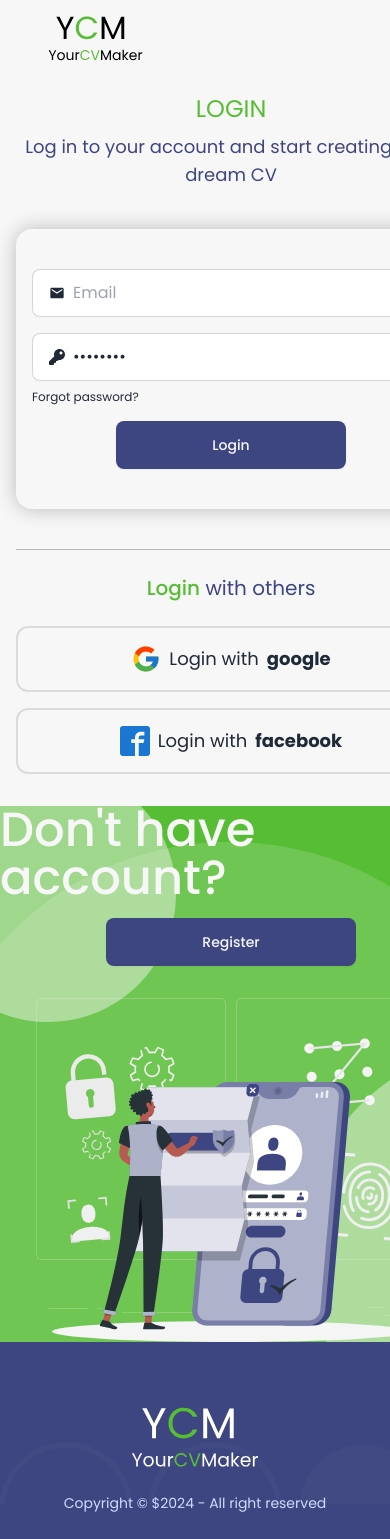
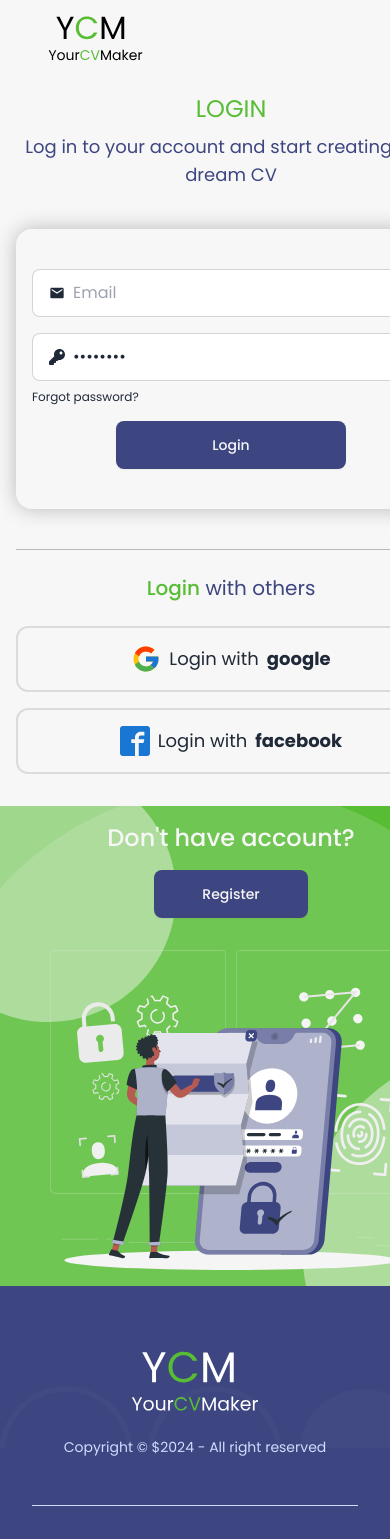
Before and after one commit to mizdebski77/YCM, a Next.js app: page /Log-In in a window 390 px wide. Shown: the top 1539 px of the page. Built offline with nearby package versions, Linux system fonts and the light colour scheme.

Commit message:
Media query to login panel added

```diff
--- a/src/app/Log-In/page.tsx
+++ b/src/app/Log-In/page.tsx
@@ -74,13 +74,13 @@ export default function LogIn() {
                 whileInView={{ x: 0, opacity: 1 }}
                 viewport={{ once: true }}
                 transition={{ duration: 0.7 }}
-                className="bg-green relative flex flex-col justify-center items-center overflow-hidden">
+                className="bg-green relative flex flex-col justify-center items-center overflow-hidden p-4">
                 <img src={buble.src} alt='buble' className='max-w-64 absolute top-[-40px] left-[-80px]' />
                 <img src={buble.src} alt='buble' className='max-w-[400px] absolute top-[240px] right-[-240px]' />
 
                 <div className='grid justify-center items-center gap-4 mb-8'>
-                    <span className='text-white text-5xl font-medium'>Don't have account? </span>
-                    <a href='/Register' className=" mx-auto btn bg-blue border-none text-white hover:bg-lightblue md:text-md text-sm font-medium mx -auto px-24 z-10">Register</a>
+                    <span className='text-white md:text-5xl text-2xl font-medium'>Don't have account? </span>
+                    <a href='/Register' className=" mx-auto btn bg-blue border-none text-white hover:bg-lightblue md:text-md text-sm font-medium mx -auto md:px-24 px-12 z-10">Register</a>
                 </div>
 
                 <img src={buble.src} alt='buble' className='max-w-[620px] absolute bottom-[-120px] left-[-80px] opacity-35' />
```
